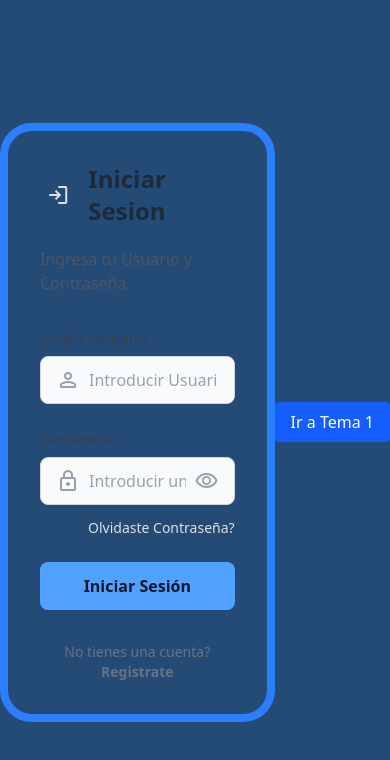
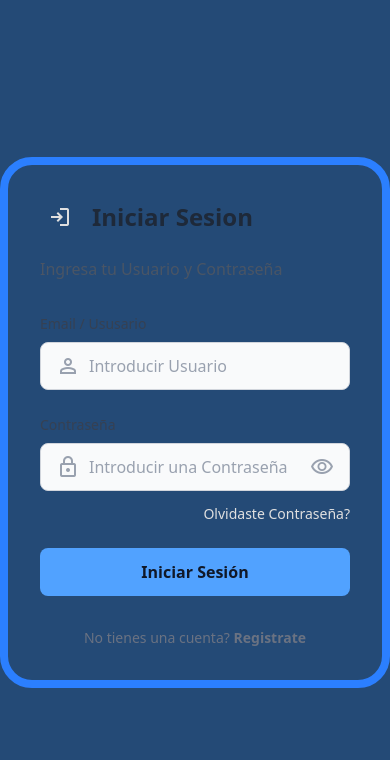
Before and after one commit to SebastianAlcantarr/PROYECTO_INGENIERIA_SOFTWARE_II, a Vue app: page / in a window 390 px wide. Shown: the top 760 px of the page. Built offline with nearby package versions, Linux system fonts and the light colour scheme.

Commit message:
responsivo

```diff
--- a/src/views/Login.vue
+++ b/src/views/Login.vue
@@ -1,20 +1,19 @@
 <template>
-  <div
-      class="bg-[#244a76] dark:bg-[#101622] font-display text-[#E0E0E0] min-h-screen"
+  <body
+      class="bg-[#244a76] dark:bg-[rgb(16,22,34)] font-display text-[#E0E0E0] min-h-[100dvh]"
   >
   <div
-      class="relative flex min-h-screen w-full flex-col dark overflow-x-hidden group/design-root"
+      class="relative flex min-h-[100dvh] w-full flex-col dark overflow-x-hidden group/design-root"
   >
     <div class="layout-container flex h-full grow flex-col">
       <main class="flex flex-1 items-center justify-center">
         <div class="flex flex-1 w-full max-w-[1440px]">
           <div class="grid flex-1 grid-cols-1">
-
             <div class="hidden"></div>
 
             <div class="flex w-full justify-center">
               <div
-                  class="w-full max-w-md rounded-4xl border-8 border-blue-500  p-8 sm:p-10"
+                  class="w-full max-w-md rounded-4xl border-8 border-blue-500 p-8 sm:p-10"
               >
                 <div class="flex flex-col gap-3 mb-8">
                   <div class="flex items-center gap-3 mb-2">
@@ -97,11 +96,11 @@
                       href="#"
                   >Olvidaste Contraseña?</a
                   >
-                    <button class="w-full h-12 px-6 rounded-lg bg-blue-400 hover:bg-blue-800 text-gray-900 font-semibold flex items-center justify-center duration-500 focus:ring-2 focus:ring-blue-400/50">
+                  <button
+                      class="w-full h-12 px-6 rounded-lg bg-blue-400 hover:bg-blue-800 text-gray-900 font-semibold flex items-center justify-center duration-500 focus:ring-2 focus:ring-blue-400/50"
+                  >
                     Iniciar Sesión
                   </button>
-
-
                 </div>
                 <p
                     class="text-center text-sm text-gray-500 dark:text-slate-400 mt-8"
@@ -117,19 +116,24 @@
             </div>
           </div>
         </div>
-
-          <router-link to="/tema1" class="btn px-4 py-2 rounded bg-blue-600 text-white">
-            Ir a Tema 1
-          </router-link>
       </main>
     </div>
   </div>
-  </div>
-
-
+  </body>
 </template>
 
 <script></script>
+
 <style>
-
+html,
+body {
+  min-height: 100%;
+  background-color: #244a76;
+}
+@media (prefers-color-scheme: dark) {
+  html,
+  body {
+    background-color: rgb(16, 22, 34);
+  }
+}
 </style>
```
Lines whose indentation alone changed are shown as unchanged.
